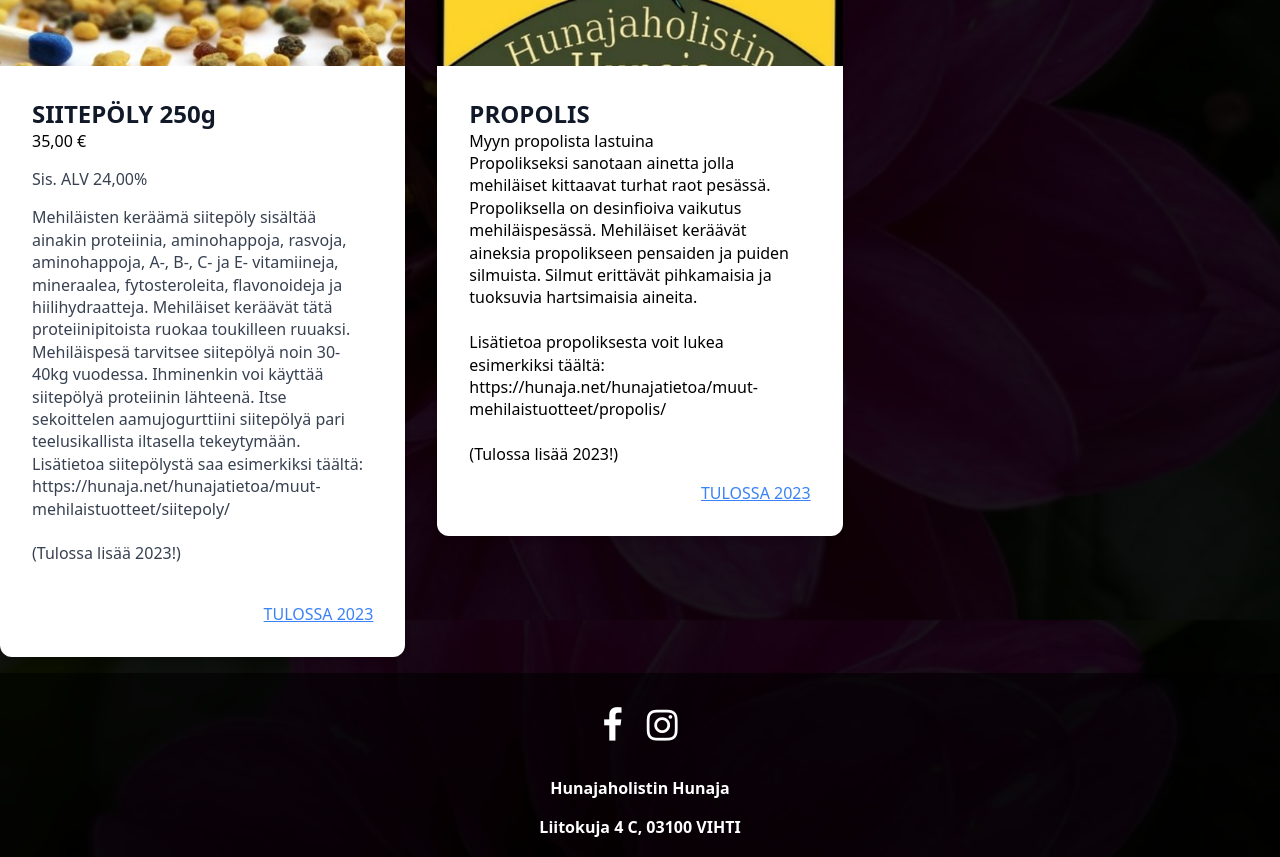
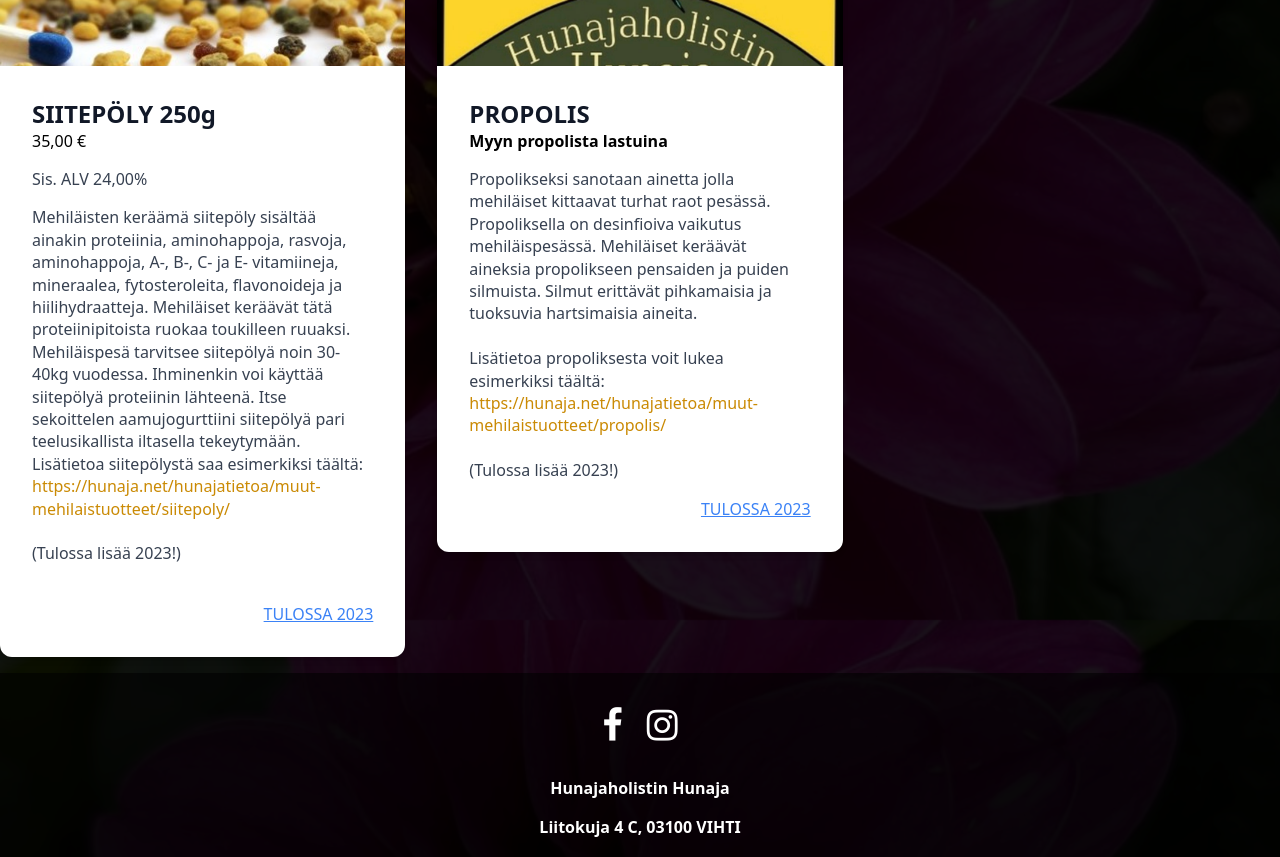
Before and after one commit to nikohoffren/hunajaholisti-website, a React (Vite) app: page /tuotteemme in a window 1280 px wide. Shown: the part 1060-1917 px from the top of the page. Built offline with nearby package versions, Linux system fonts and the light colour scheme; a web font is replaced by a local one.

Commit message:
change link color to yellow in Tuotteemme.tsx

```diff
--- a/src/output.css
+++ b/src/output.css
@@ -1005,6 +1005,10 @@
   --tw-text-opacity: 1;
   color: rgb(250 204 21 / var(--tw-text-opacity));
 }
+.text-yellow-600 {
+  --tw-text-opacity: 1;
+  color: rgb(202 138 4 / var(--tw-text-opacity));
+}
 .underline {
   text-decoration-line: underline;
 }
@@ -1079,18 +1083,15 @@
     }
 }
 
-h1
-{
+h1 {
     font-family: var(--ff-header);
     font-size: var(--fz-header-900) !important;
 }
 
 @media (max-width: 800px) {
-    h1
-{
-
-    font-size: var(--fz-header-600) !important;
-}
+    h1 {
+        font-size: var(--fz-header-600) !important;
+    }
 }
 
 .hover\:scale-105:hover {
@@ -1132,6 +1133,11 @@
 .hover\:text-white:hover {
   --tw-text-opacity: 1;
   color: rgb(255 255 255 / var(--tw-text-opacity));
+}
+
+.hover\:text-yellow-800:hover {
+  --tw-text-opacity: 1;
+  color: rgb(133 77 14 / var(--tw-text-opacity));
 }
 
 .hover\:shadow-lg:hover {
--- a/src/pages/Tuotteemme.tsx
+++ b/src/pages/Tuotteemme.tsx
@@ -177,7 +177,7 @@
                                         <a
                                             href="https://hunaja.net/hunajatietoa/muut-mehilaistuotteet/siitepoly/"
                                             target="_blank"
-                                            className="ff-accent"
+                                            className="text-yellow-600 hover:text-yellow-800"
                                         >
                                             https://hunaja.net/hunajatietoa/muut-mehilaistuotteet/siitepoly/
                                         </a>
@@ -202,7 +202,7 @@
                                         <a
                                             href="https://hunaja.net/hunajatietoa/muut-mehilaistuotteet/siitepoly/"
                                             target="_blank"
-                                            className="ff-accent"
+                                            className="text-yellow-600 hover:text-yellow-800"
                                         >
                                             https://hunaja.net/hunajatietoa/muut-mehilaistuotteet/siitepoly/
                                         </a>
@@ -242,11 +242,14 @@
                             <h5 className="text-2xl font-semibold text-gray-900">
                                 PROPOLIS
                             </h5>
-                            <p className="grey-text smaller-text">
+
+
+                            <p className="grey-text smaller-text font-semibold">
                                 {language === "fi"
                                     ? "Myyn propolista lastuina"
                                     : "I sell propolis as chips"}
                             </p>
+                            <p className="mt-4 text-gray-700">
                             {language === "fi" ? (
                                 <>
                                     Propolikseksi sanotaan ainetta jolla
@@ -263,7 +266,7 @@
                                     <a
                                         href="https://hunaja.net/hunajatietoa/muut-mehilaistuotteet/propolis/"
                                         target="_blank"
-                                        className="ff-accent"
+                                        className="text-yellow-600 hover:text-yellow-800"
                                     >
                                         https://hunaja.net/hunajatietoa/muut-mehilaistuotteet/propolis/
                                     </a>
@@ -286,7 +289,7 @@
                                     <a
                                         href="https://hunaja.net/hunajatietoa/muut-mehilaistuotteet/propolis/"
                                         target="_blank"
-                                        className="ff-accent"
+                                        className="text-yellow-600 hover:text-yellow-800"
                                     >
                                         https://hunaja.net/hunajatietoa/muut-mehilaistuotteet/propolis/
                                     </a>
@@ -295,6 +298,7 @@
                                     (Coming soon 2023!)
                                 </>
                             )}
+                            </p>
                             <div className="mt-4 text-right">
                                 <a
                                     href="https://holvi.com/shop/WbXD2B/"
```
Also changed, not shown: src/index.css (+4 -7 lines).
